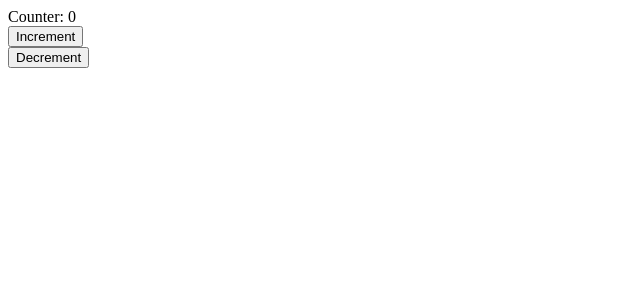
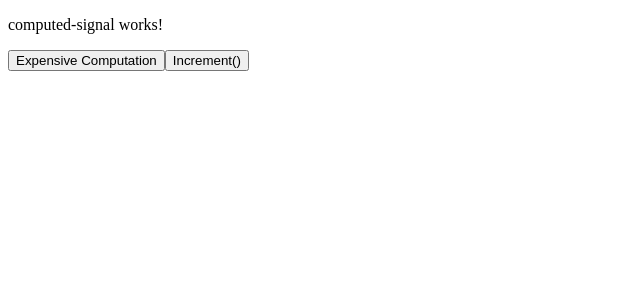
Before and after one commit to oleksy-piotr-angular/angular18_Signals, an Angular app in the folder tutorialWithSignalsConcept/: page / in a window 1280 px wide. Shown: the top 300 px of the page, without its empty margins (0-640 px from the left). Built offline with nearby package versions, Linux system fonts and the light colour scheme.

Commit message:
83. Unlock the Power of Angular Computed Signals – Lazy, Efficient, and Reactive!

```diff
--- a/tutorialWithSignalsConcept/src/app/app.component.html
+++ b/tutorialWithSignalsConcept/src/app/app.component.html
@@ -1 +1 @@
-<app-counter></app-counter>
+<app-computed-signal></app-computed-signal>
--- a/tutorialWithSignalsConcept/src/app/app.component.ts
+++ b/tutorialWithSignalsConcept/src/app/app.component.ts
@@ -1,10 +1,10 @@
 import { Component } from '@angular/core';
-import { CounterComponent } from './components/counter/counter.component';
+import { ComputedSignalComponent } from './components/computed-signal/computed-signal.component';
 
 @Component({
   selector: 'app-root',
   standalone: true,
-  imports: [CounterComponent],
+  imports: [ComputedSignalComponent],
   templateUrl: './app.component.html',
   styleUrl: './app.component.scss',
 })
--- /dev/null
+++ b/tutorialWithSignalsConcept/src/app/components/computed-signal/computed-signal.component.html
@@ -0,0 +1,4 @@
+<p>computed-signal works!</p>
+
+<button (click)="runExpensiveCount()">Expensive Computation</button>
+<button (click)="increment()">Increment()</button>
--- /dev/null
+++ b/tutorialWithSignalsConcept/src/app/components/computed-signal/computed-signal.component.ts
@@ -0,0 +1,68 @@
+import {
+  Component,
+  computed,
+  OnInit,
+  Signal,
+  signal,
+  WritableSignal,
+} from '@angular/core';
+
+@Component({
+  selector: 'app-computed-signal',
+  standalone: true,
+  imports: [],
+  templateUrl: './computed-signal.component.html',
+  styleUrl: './computed-signal.component.scss',
+})
+export class ComputedSignalComponent implements OnInit {
+  count: WritableSignal<number> = signal(0);
+
+  doubleCount: Signal<number> = computed(() => this.count() * 2);
+
+  items: WritableSignal<number[]> = signal([1, 2, 3, 4, 5, 6, 7, 8, 9, 10]);
+
+  evenItems: Signal<number[]> = computed(() => {
+    console.log('Filtering even numbers...');
+    return this.items().filter((item) => item % 2 === 0);
+  });
+
+  expensiveComputation: Signal<number> = computed(() => {
+    console.log('Running expensive computation...');
+    // Simulate an expensive computation
+    return this.count() * 100;
+  });
+
+  ngOnInit(): void {
+    // Example of using the computed signal
+    console.log('Initial count:', this.count());
+    console.log('Double count:', this.doubleCount());
+
+    // Update the count
+    this.count.set(5);
+    console.log('Updated count:', this.count());
+    console.log('Updated double count:', this.doubleCount());
+  }
+
+  runExpensiveCount(): void {
+    console.log(
+      `Expensive computation is lazy, efficient execution na it brings
+      \n results from last computed value which is memoized in app:`,
+      this.expensiveComputation()
+    );
+    console.log('And run evenItems() filter to see how it works with signals:');
+    console.log('Filtering even numbers:', this.evenItems());
+  }
+
+  increment(): void {
+    this.count.update((value) => value + 1);
+    console.log('Incremented count:', this.count());
+    console.log(
+      'Now double count will be recalculated and assigned as a last value'
+    );
+    this.items.set([10, 15, 20, 25, 30, 35, 40, 45, 50]);
+    console.log('Items Array was changed:', this.count());
+    console.log(
+      'Now filter computed in evenItems will be recalculated and assigned as a last filtered value of Even Items Array'
+    );
+  }
+}
```
Also changed, not shown: tutorialWithSignalsConcept/src/app/components/computed-signal/computed-signal.component.scss (added), 1 other file (tests, documents, lock files or other folders).
